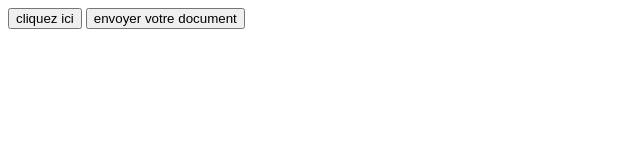
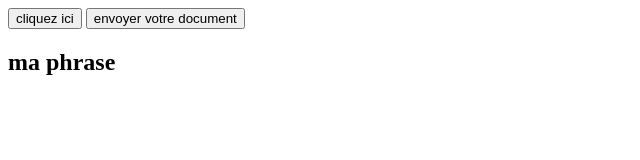
Before and after one commit to fortunenoumi/page2, a plain HTML site: page src/index.html in a window 1280 px wide. Shown: the whole page, without its empty margins (0-640 px from the left). Drawn offline with Linux system fonts and the light colour scheme.

Commit message:
ajout du titre

```diff
--- a/src/index.html
+++ b/src/index.html
@@ -8,6 +8,7 @@
 <body>
     <button>cliquez ici</button>
     <button>envoyer votre document</button>
+    <h2>ma phrase</h2>
 
 </body>
 </html>
```
